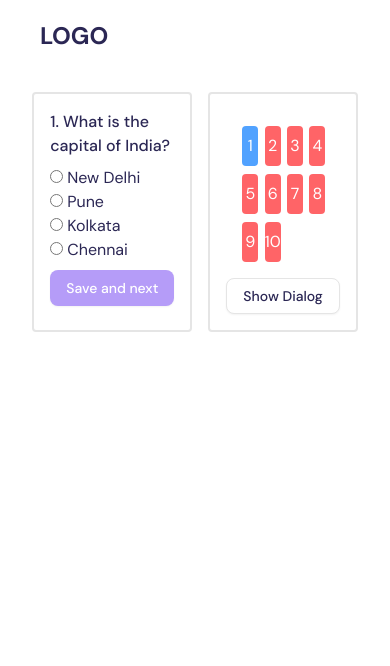
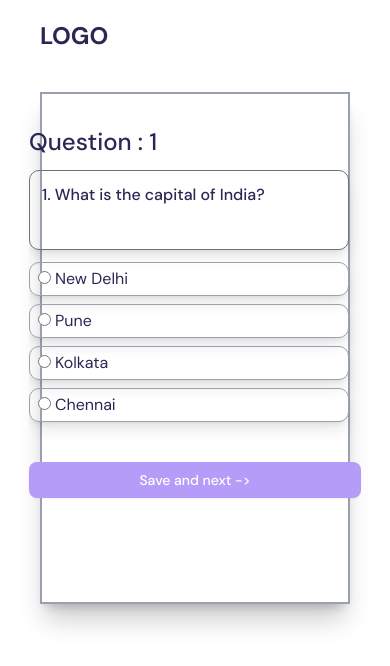
Before and after one commit to Aparup123/quiz-game, a Next.js app: page /quiz/1/test/questions/1 in a window 390 px wide. Shown: the top 666 px of the page. Built offline with nearby package versions, Linux system fonts and the light colour scheme.

Commit message:
change question page style

```diff
--- a/questions.js
+++ b/questions.js
@@ -98,12 +98,12 @@ export const questions=[{
 },
 {
     id: 8,
-    question: "Which is the smallest prime number?",
+    question: "Photosynthesis is a process used by plants to convert light energy into chemical energy. It takes place mainly in the chloroplasts using chlorophyll. Which of the following gases is absorbed during photosynthesis to produce glucose and oxygen?",
     options: [
-        { id: 1, content: "1" },
-        { id: 2, content: "2" },
-        { id: 3, content: "3" },
-        { id: 4, content: "0" },
+        { id: 1, content: "Carbon Dioxide – Absorbed by plants for glucose production" },
+        { id: 2, content: "Oxygen - Released during photosynthesis, not absorbed" },
+        { id: 3, content: "Nitrogen – Essential for growth but not for photosynthesis" },
+        { id: 4, content: "Hydrogen – Not directly absorbed from the air" },
     ],
     marked_for_rev: false,
     attempted: false,
--- a/src/app/quiz/[quiz_id]/test/questions/[id]/page.js
+++ b/src/app/quiz/[quiz_id]/test/questions/[id]/page.js
@@ -62,25 +62,38 @@ export default function Quiz() {
   return (
     <div className='lg:max-w-4xl mx-auto px-10 mt-5'>
         <Navbar/>
-        <div className='flex justify-center mt-10 gap-4'>
+        <div className='flex justify-center lg:mt-15 mt-10 gap-2 border-2 border-gray-400 shadow-xl/20 h-[32rem]'>
 
-            <div className='flex-2 border-2 rounded p-4'>
+            <div className='flex-2 p-8'>
+
+                <div className='overflow-auto h-[20rem] md:h-[24rem] pr-3'>
+                    <h1 className='font-medium text-2xl mb-3'>Question : {currentQuestion}</h1>
+
                     <Question
                         question={question}
                         setSelectedOptions={setSelectedOptions}
                         selectedOptions={selectedOptions}
                         />
-                <div className='space-x-1.5 my-2'>
-                    {(currentQuestion!=1) && <Button onClick={()=>{router.push(`/quiz/${currentQuestion-1}`)}}>Prev</Button>}
-                     <Button onClick={saveAndNext}>Save and next</Button>
+                </div>
 
-            {(selectedOptions?.length!=0 && <Button variant="link" size="sm" onClick={()=>{setSelectedOptions([])}}>Clear response</Button>)}
+                <div className='flex flex-col sm:flex-row sm:justify-between sm:items-end gap-2 mt-4 '>
+                    {(currentQuestion!=1) && <Button onClick={()=>{router.push(`/quiz/${quizId}/test/questions/${currentQuestion-1}`)}}>{`<-`} Prev</Button>}
+
+                    {(selectedOptions?.length!=0 && <Button  variant="link" size="sm" onClick={()=>{setSelectedOptions([])}}>Clear response</Button>)}
+
+                     <Button onClick={saveAndNext}
+                     >Save and next {`->`}</Button>
+
+            {/* {(selectedOptions?.length!=0 && <Button  variant="link" size="sm" onClick={()=>{setSelectedOptions([])}}>Clear response</Button>)} */}
 
                 </div>
             </div>
-            <div className='rounded border-2 p-4'>
+            <div className='overflow-auto md:h-full border-2 p-5 bg-[#F2F2F2] flex-1 hidden md:block'>
+
+                <h1 className='font-normal text-xl pb-6 text-center'>Questions</h1>
+
                 <Navigator questions={questions}
-                currentQuestion={currentQuestion}
+                    currentQuestion={currentQuestion}  quizId={quizId}
                 />
             </div>
         </div>
--- a/src/components/confirmSubmit.jsx
+++ b/src/components/confirmSubmit.jsx
@@ -24,18 +24,18 @@ import { useState } from "react"
         return (
           <AlertDialog>
             <AlertDialogTrigger asChild>
-              <Button variant="outline" onClick={calculateAttempt}>Show Dialog</Button>
+              <Button className={`mt-5 border-b-2 border-gray-800`} variant="outline" onClick={calculateAttempt}>Show Dialog</Button>
             </AlertDialogTrigger>
             <AlertDialogContent>
               <AlertDialogHeader>
                 <AlertDialogTitle>Are you sure you want to submit?</AlertDialogTitle>
                 <AlertDialogDescription>
                     <div className="flex justify-around text-black ">
-                        <div className="border-2 rounded flex">
-                            <p className="border-r-2 bg-green-600 p-2">Attempted</p>{attempted}
+                        <div className="border-2 rounded border-b-green-800 pr-2 flex gap-1 mt-2">
+                            <p className=" rounded bg-green-600 p-2  ">Attempted</p>{attempted}
                         </div>
-                        <div className="border-2 rounded flex">
-                            <p className="border-r-2 bg-red-600">Unattempted</p>{questions.length-attempted}
+                        <div className="border-2 rounded border-b-red-800 pr-2 flex gap-1 mt-2">
+                            <p className="rounded bg-red-500 p-2">Unattempted</p>{questions.length-attempted}
                         </div>
 
                     </div>
--- a/src/components/navigator.jsx
+++ b/src/components/navigator.jsx
@@ -2,7 +2,7 @@ import React from 'react'
 import Link from 'next/link'
 import ConfirmSubmit from './confirmSubmit'
 
-export default function Navigator({questions, currentQuestion}) {
+export default function Navigator({questions, currentQuestion,quizId}) {
   const buttonStyle={
     base:'p-2 flex items-center justify-center rounded text-white ',
     notAttempted:"bg-red-400 hover:bg-red-500",
@@ -17,13 +17,13 @@ export default function Navigator({questions, currentQuestion}) {
     }
 
   return (
-    <div>
-    <div className='grid grid-cols-4 gap-2 m-4 '>
+    <div className='flex flex-col justify-between h-[25rem]'>
+    <div className='grid grid-cols-4 gap-2 m-4 overflow-auto'>
         {questions.map((q) =>
 
             <Link
                 key={q.id}
-                href={`/quiz/${q.id}`}
+                href={`/quiz/${quizId}/test/questions/${q.id}`}
                 variant={currentQuestion==q.id?'blue':q?.selectedOptions?.length?"success":'destructive'}
                 className={currentQuestion==q.id?buttonStyle.base+buttonStyle.current:buttonStyle.base+buttonStyle[q.status]}
                 >
@@ -33,7 +33,7 @@ export default function Navigator({questions, currentQuestion}) {
 
 
     </div>
-    <div>
+    <div className='flex justify-center '>
           <ConfirmSubmit/>
     </div>
     </div>
--- a/src/components/question.jsx
+++ b/src/components/question.jsx
@@ -7,10 +7,10 @@ export default function Question({ question, selectedOptions, setSelectedOptions
     return (
 
         <div>
-            <p className="font-medium mb-2">{question?.id}. {question?.question}</p>
+            <p className="font-medium my-3 border-gray-500 border-1 shadow-lg max-w-5xl p-3 rounded-lg min-h-[5rem]">{question?.id}. {question?.question}</p>
             <ul className='my-2'>
                 {question?.options?.map((option)=><li key={option.id}
-                    className='space-x-1'
+                    className='space-x-1 border-1 border-gray-400 shadow-lg rounded-lg p-1 px-2 my-2 w-[20rem] '
                 >
                     <input
                         type='radio'
@@ -20,7 +20,7 @@ export default function Question({ question, selectedOptions, setSelectedOptions
                         onChange={(e)=>{setSelectedOptions([parseInt(e.target.value)])
                             e.target.checked=true
                         }}
-                        className='bg-primary'
+                        className='bg-primary '
                     >
                     </input>
 
```
Lines whose indentation alone changed are shown as unchanged.
